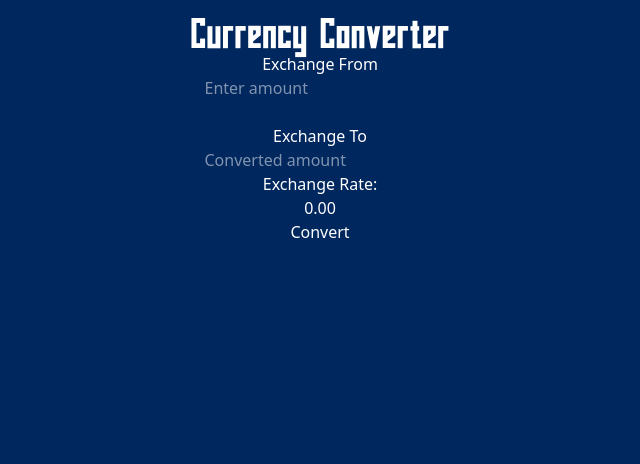
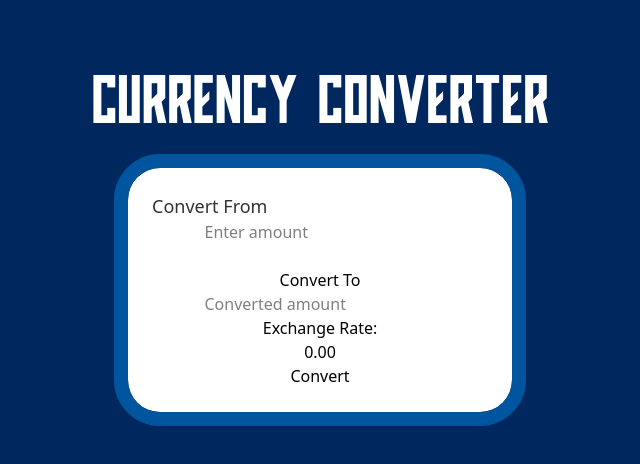
Before and after one commit to code-yashkumar/mini_projects, a website: page currency-converter/index.html in a window 1280 px wide. Shown: the whole page, without its empty margins (320-960 px from the left). Drawn offline with Linux system fonts and the light colour scheme.

Commit message:
Arbitrary config fixed

```diff
--- a/currency-converter/index.html
+++ b/currency-converter/index.html
@@ -5,13 +5,13 @@
     <meta name="viewport" content="width=device-width, initial-scale=1.0">
     <title>Currency Converter</title>
     <link rel="stylesheet" href="src/output.css">
-    <!-- <script src="https://cdn.tailwindcss.com"></script> -->
 </head>
-<body class="flex flex-col items-center bg-[var(--bgblue)] min-h-screen text-white p-4">
+<body class="flex flex-col items-center bg-(--bgblue) min-h-screen text-white pt-16">
 
-    <h1 class="font-[family-name:var(--font-sporten)] text-3xl">Currency Converter</h1>
-    <main class="text-center ">
-        <p>Exchange From</p>
+    <h1 class="font-sporten text-[3rem]">CURRENCY CONVERTER</h1>
+    <main class="text-center bg-white text-black rounded-4xl p-6 mt-8 w-[70%] max-w-sm outline-(--borderblue) outline-14">
+
+        <p class="text-left text-(--grey) text-lg text-medium">Convert From</p>
         <div class="from-container">
             <div class="from-country-box"></div>
             <div class="from-amount-box">
@@ -19,7 +19,7 @@
             </div>
         </div>
         <button class="swap-button"></button>
-        <p>Exchange To</p>
+        <p>Convert To</p>
         <div class="to-container">
             <div class="to-country-box"></div>
             <div class="to-amount-box">
--- a/currency-converter/src/input.css
+++ b/currency-converter/src/input.css
@@ -8,7 +8,7 @@
 }
 
 
-:root {
+@theme {
   --font-sporten: "sporten", sans-serif;
   --bgblue: #00275E;
   --strap: #000C35;
```
Also changed, not shown: currency-converter/src/output.css.
